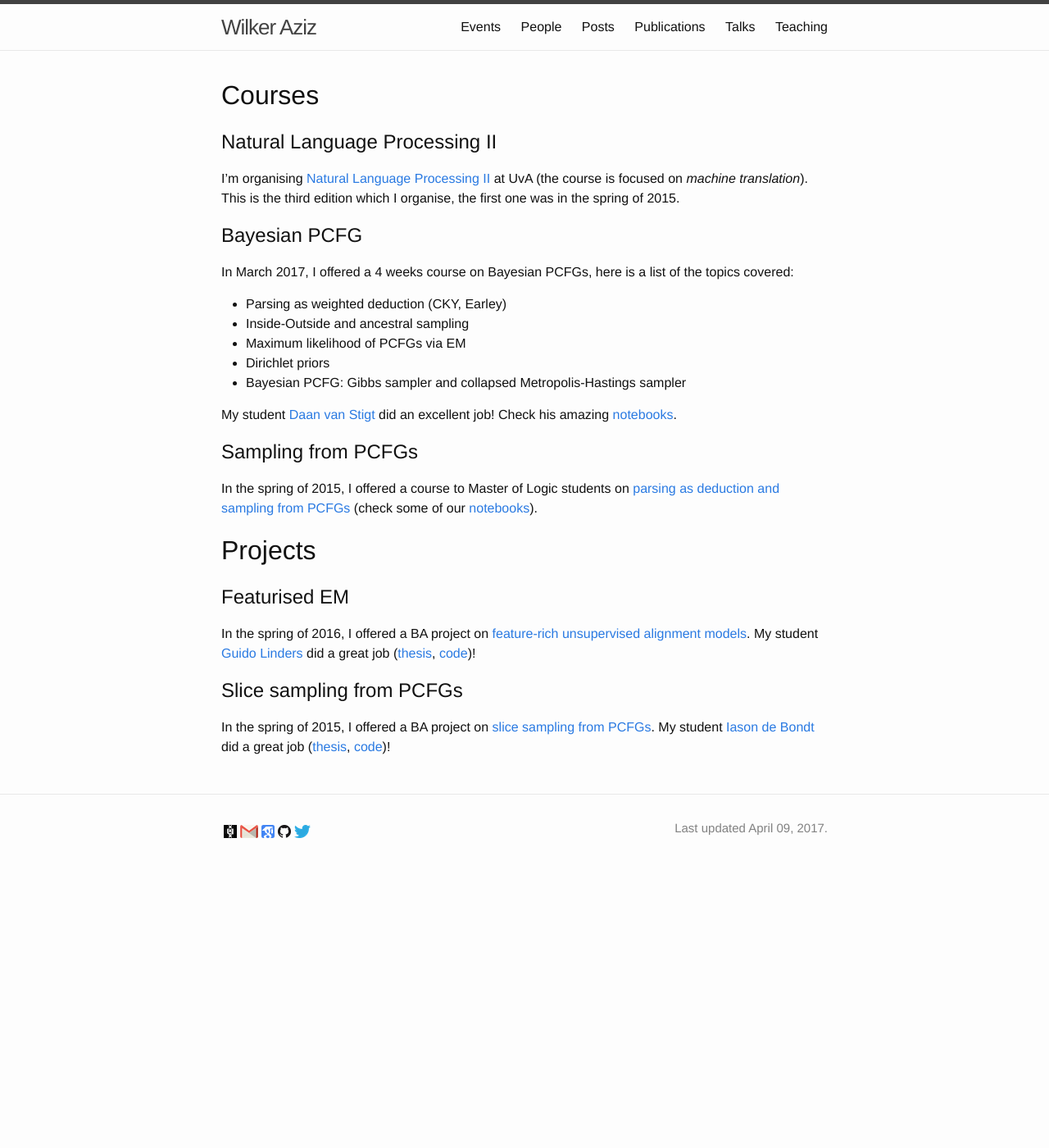
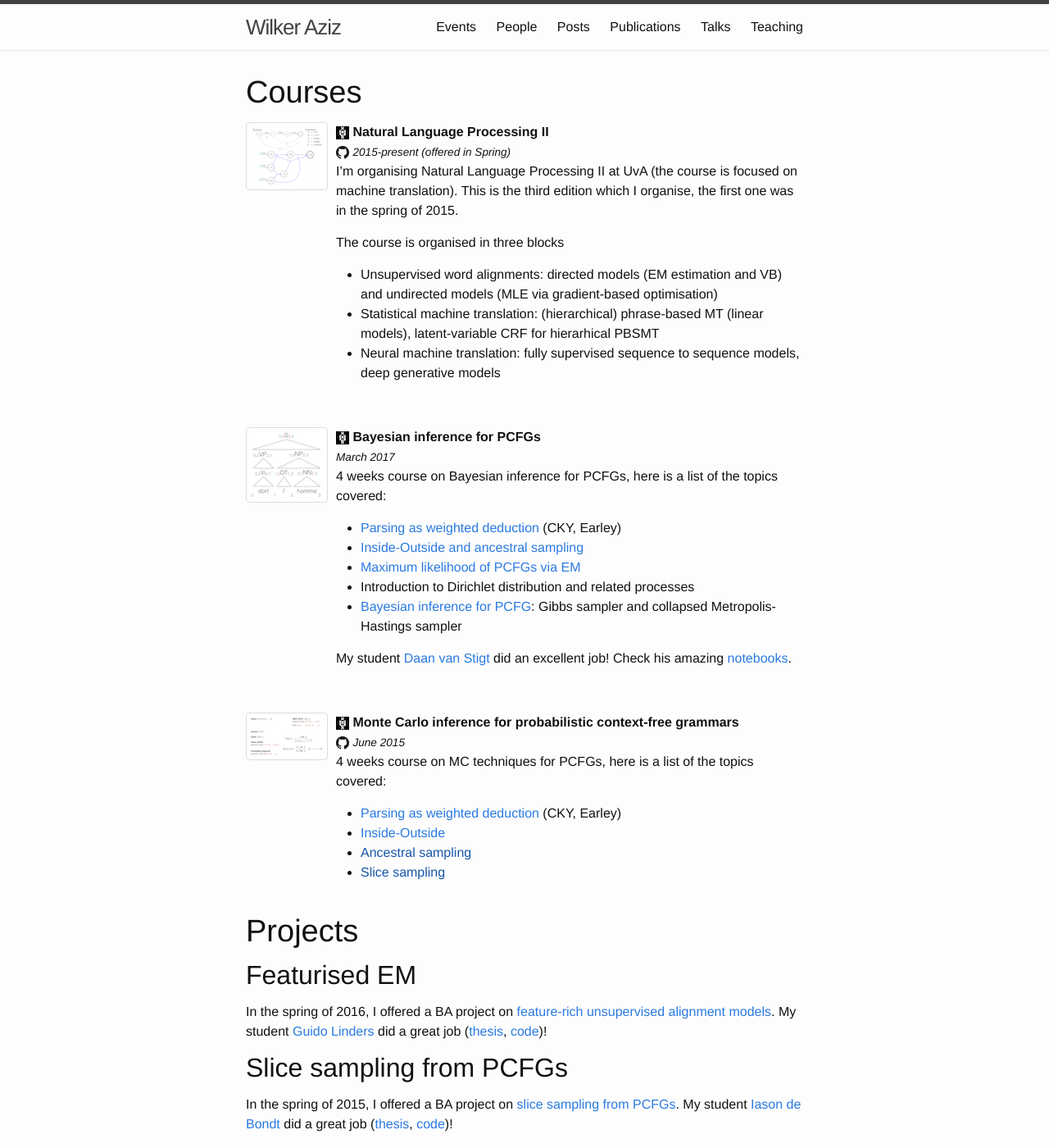
Before and after one commit to wilkeraziz/oldsite, a Jekyll site: the page built from teaching.markdown, in a window 1280 px wide and 1400 px high. Shown: the whole window at 82% size. Built offline with Jekyll 4.4.1, drawn with Linux system fonts in a browser that asks for light colours; some of the changed text lies outside the part shown.

Commit message:
teaching: courses

```diff
--- /dev/null
+++ b/_data/teaching/courses.yml
@@ -0,0 +1,55 @@
+-
+  layout: course
+  selected: y
+  year: 2017
+  event: 2015-present (offered in Spring)
+  img: nlp2
+  title: Natural Language Processing II
+  doc-url: //uva-slpl.github.io/nlp2/
+  institution: UvA
+  github: uva-slpl/nlp2
+  about: |
+    I’m organising Natural Language Processing II at UvA (the course is focused on machine translation). This is the third edition which I organise, the first one was in the spring of 2015.
+
+    The course is organised in three blocks
+
+    * Unsupervised word alignments: directed models (EM estimation and VB) and undirected models (MLE via gradient-based optimisation)
+    * Statistical machine translation: (hierarchical) phrase-based MT (linear models), latent-variable CRF for hierarhical PBSMT
+    * Neural machine translation: fully supervised sequence to sequence models, deep generative models
+-
+  layout: course
+  selected: y
+  year: 2017
+  event: March 2017
+  img: pcfg
+  title: Bayesian inference for PCFGs
+  doc-url: /resources/courses/pcfgs.pdf
+  institution: UvA
+  about: |
+    4 weeks course on Bayesian inference for PCFGs, here is a list of the topics covered:
+
+    * [Parsing as weighted deduction](https://arxiv.org/pdf/cmp-lg/9404008.pdf) (CKY, Earley)
+    * [Inside-Outside and ancestral sampling](http://www.aclweb.org/anthology/J/J99/J99-4004.pdf)
+    * [Maximum likelihood of PCFGs via EM](https://www.cs.jhu.edu/~jason/665/lari-young.pdf)
+    * Introduction to Dirichlet distribution and related processes
+    * [Bayesian inference for PCFG](/Users/waziz/workspace/github/nlp2/img/lectures/biparsing.png): Gibbs sampler and collapsed Metropolis-Hastings sampler
+
+    My student [Daan van Stigt](//github.com/daandouwe) did an excellent job! Check his amazing [notebooks](//github.com/daandouwe/Probabilistic-modelling-with-PCFG).
+
+-
+  layout: course
+  selected: y
+  year: 2015
+  event: June 2015
+  img: deduction
+  title: Monte Carlo inference for probabilistic context-free grammars
+  doc-url: /resources/courses/MoL-pcfg-sampling.pdf
+  institution: UvA
+  github: wilkeraziz/notebooks/tree/master/MoL_June15
+  about: |
+    4 weeks course on MC techniques for PCFGs, here is a list of the topics covered:
+
+    * [Parsing as weighted deduction](https://arxiv.org/pdf/cmp-lg/9404008.pdf) (CKY, Earley)
+    * [Inside-Outside](http://www.aclweb.org/anthology/J/J99/J99-4004.pdf)
+    * [Ancestral sampling]()
+    * [Slice sampling]()
--- /dev/null
+++ b/_includes/course.html
@@ -0,0 +1,46 @@
+<div class="media">
+    <a class="pull-left thumbnail" {% if include.course.doc-url %} href="{{ include.course.doc-url }}" {% endif %}>
+        <img src="/img/course/{{ include.course.img }}.png" alt=""/>
+    </a>
+  <div class="media-body">
+    <!-- citation -->
+    {% if include.course.institution %}
+    <img src="/img/ico/{{ include.course.institution }}.png" alt=""/>
+    {% endif %}
+    <strong>{{ include.course.title }} </strong><br/>
+    {% if include.course.github %}
+    <a href="https://github.com/{{ include.course.github }}">
+      <img src="/img/ico/github.png" alt=""/>
+    </a>
+    {% endif %}
+    {% if include.course.event %}
+    <small><i>{{ include.course.event }}</i></small><br/>
+    {% endif %}
+
+
+    {% if include.course.about %}
+    <span> {{ include.course.about | markdownify }} </span>
+    {% endif %}
+    <br/>
+
+    <!-- abstract -->
+    {% if include.course.abstract %}
+      <a data-toggle="modal" href="#abstract{{ include.course.img }}" class="label label-default">Abstract</a>
+      <!-- Modal -->
+      <div class="modal fade" id="abstract{{ include.course.img }}" tabindex="-1" role="dialog" aria-hidden="true"> <div class="modal-dialog">
+          <div class="modal-content">
+            <div class="modal-header">
+              <button type="button" class="close" data-dismiss="modal" aria-hidden="true">&times;</button>
+              <h4 class="modal-title">{{ include.course.title }}</h4>
+            </div>
+            <div class="modal-body">
+              {{ include.course.abstract }}
+            </div>
+          </div><!-- /.modal-content -->
+        </div><!-- /.modal-dialog -->
+      </div><!-- /.modal -->
+    {% endif %}
+
+
+  </div>
+</div>
--- a/teaching.markdown
+++ b/teaching.markdown
@@ -1,31 +1,14 @@
 ---
-layout: default
+layout: photolist
 title: Teaching
 ---
 
 # Courses
 
-## Natural Language Processing II
-
-I'm organising [Natural Language Processing II](//uva-slpl.github.io/nlp2/) at UvA (the course is focused on *machine translation*).
-This is the third edition which I organise, the first one was in the spring of 2015.
-
-## Bayesian PCFG
-
-In March 2017, I offered a 4 weeks course on Bayesian PCFGs, here is a list of the topics covered:
-
-* Parsing as weighted deduction (CKY, Earley)
-* Inside-Outside and ancestral sampling
-* Maximum likelihood of PCFGs via EM
-* Dirichlet priors
-* Bayesian PCFG: Gibbs sampler and collapsed Metropolis-Hastings sampler
-
-My student [Daan van Stigt](//github.com/daandouwe) did an excellent job! Check his amazing [notebooks](//github.com/daandouwe/Probabilistic-modelling-with-PCFG).
-
-
-## Sampling from PCFGs
-
-In the spring of 2015, I offered a course to Master of Logic students on [parsing as deduction and sampling from PCFGs](resources/courses/MoL-pcfg-sampling.pdf) (check some of our [notebooks](https://github.com/wilkeraziz/notebooks/tree/master/MoL_June15)).
+{% assign courses = (site.data.teaching.courses | where: "selected", "y") %}
+{% for course in courses %}
+{% include course.html course=course %}
+{% endfor %}
 
 # Projects
 
```
Also changed, not shown: _data/teaching/projects.yml (added, +12 -0 lines), img/course/deduction.png (added), img/course/nlp2.png (added), img/course/pcfg.png (added), 1 other file.
